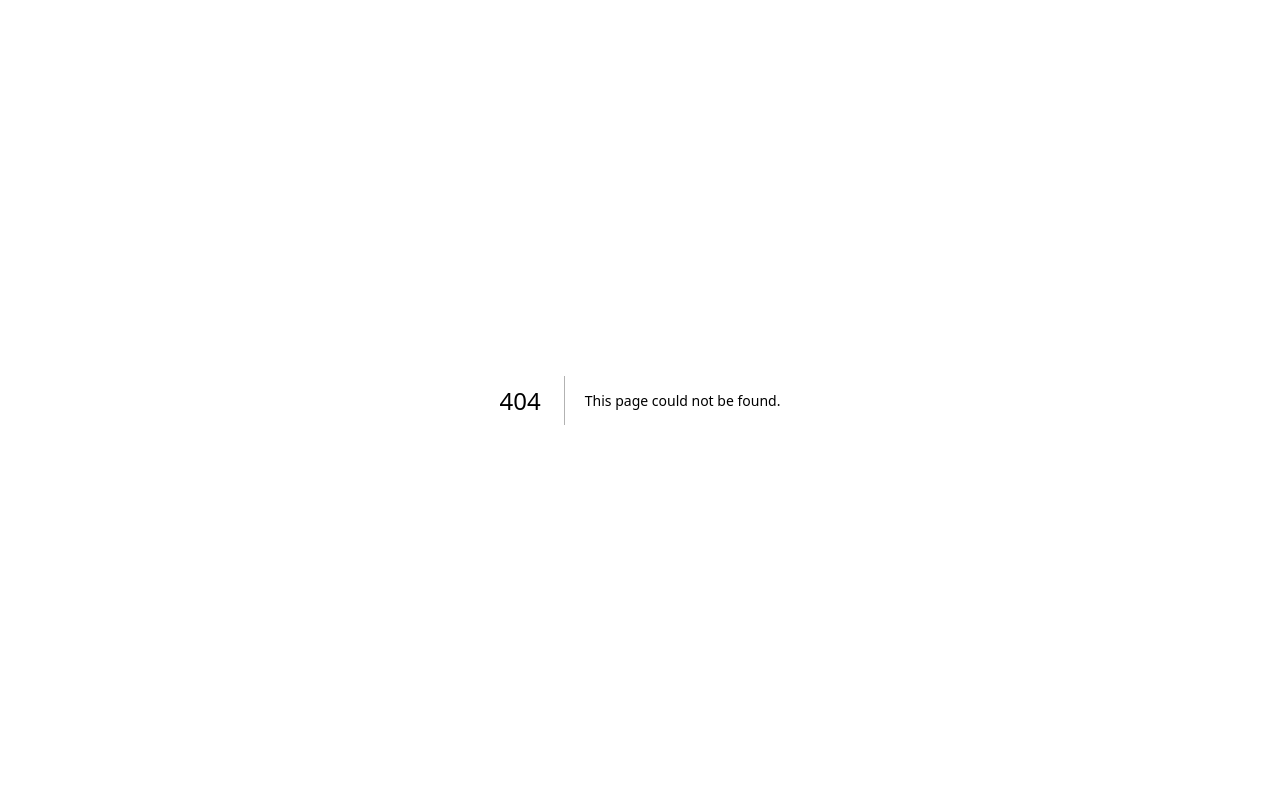
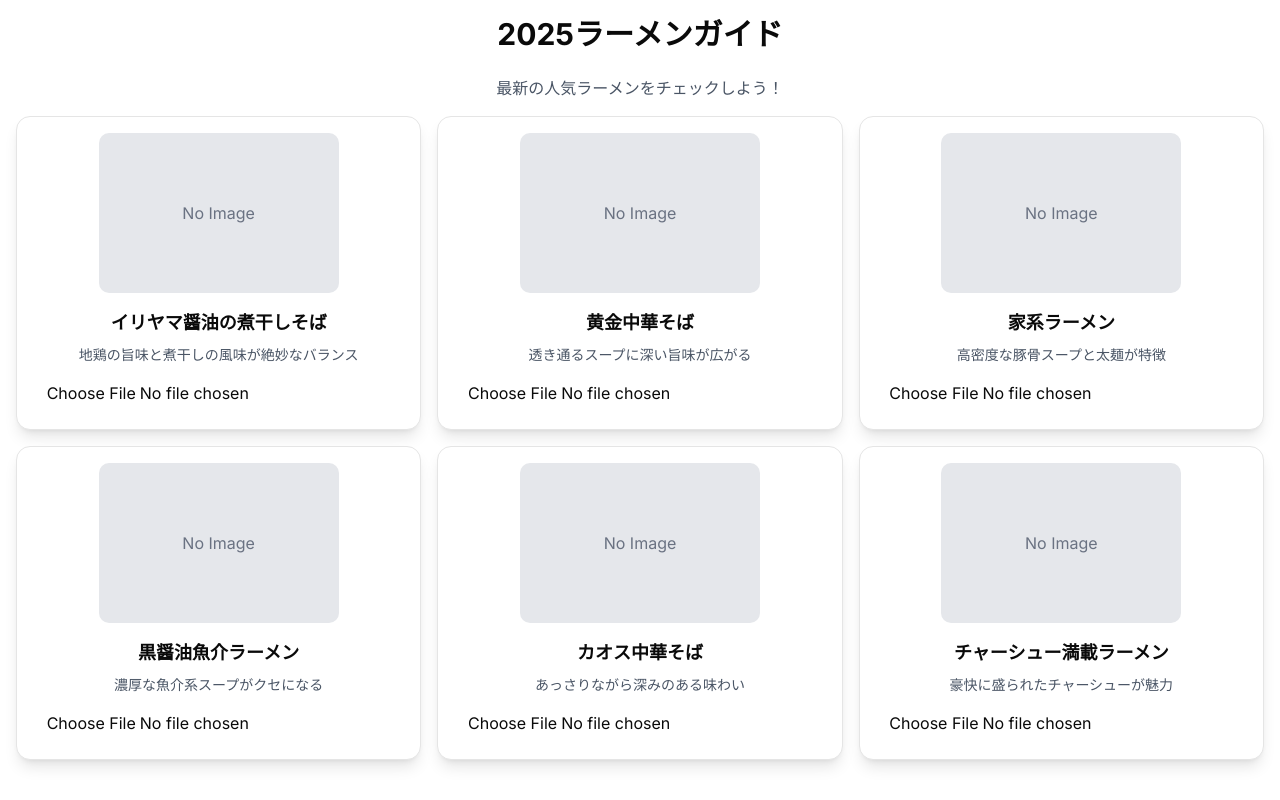
Before and after one commit to sharehouse-sanhaimu/oshi-ramen, a Next.js app in the folder view/: page /test in a window 1280 px wide. Before the commit this address had no page. Built offline with nearby package versions, Linux system fonts and the light colour scheme; sample sign-in values are in the browser's storage.

Commit message:
add ramen gallery

```diff
--- a/view/package.json
+++ b/view/package.json
@@ -12,6 +12,7 @@
 	"dependencies": {
 		"@firebase/auth": "^1.9.1",
 		"@hookform/resolvers": "^4.1.2",
+		"@radix-ui/react-dialog": "^1.1.6",
 		"@radix-ui/react-label": "^2.1.2",
 		"@radix-ui/react-slot": "^1.1.2",
 		"@radix-ui/themes": "^3.2.1",
@@ -24,10 +25,11 @@
 		"react-dom": "^19.0.0",
 		"react-firebase-hooks": "^5.1.1",
 		"react-hook-form": "^7.54.2",
+		"recharts": "^2.15.1",
 		"tailwind-merge": "^3.0.2",
 		"tailwindcss-animate": "^1.0.7",
-		"zustand": "^5.0.3",
-		"zod": "^3.24.2"
+		"zod": "^3.24.2",
+		"zustand": "^5.0.3"
 	},
 	"devDependencies": {
 		"@biomejs/biome": "1.9.4",
--- /dev/null
+++ b/view/src/app/test/page.tsx
@@ -0,0 +1,9 @@
+import RamenGallery from "@/components/PrintPreview";
+
+export default function Home() {
+	return (
+		<div>
+      <RamenGallery />
+		</div>
+	);
+}
--- /dev/null
+++ b/view/src/components/PrintPreview.tsx
@@ -0,0 +1,158 @@
+"use client";
+
+import React, { useState } from "react";
+import { Card, CardContent } from "@/components/ui/card";
+import { Button } from "@/components/ui/button";
+import {
+	Radar,
+	RadarChart,
+	PolarGrid,
+	PolarAngleAxis,
+	PolarRadiusAxis,
+} from "recharts";
+import {
+	Dialog,
+	DialogContent,
+	DialogHeader,
+	DialogTitle,
+} from "@/components/ui/dialog";
+
+const initialRamenList = [
+	{
+		id: 1,
+		name: "イリヤマ醤油の煮干しそば",
+		description: "地鶏の旨味と煮干しの風味が絶妙なバランス",
+		image: null,
+		stats: { 味: 4, こってり: 3, 麺の硬さ: 5, 具材: 4, スープの深み: 5 },
+	},
+	{
+		id: 2,
+		name: "黄金中華そば",
+		description: "透き通るスープに深い旨味が広がる",
+		image: null,
+		stats: { 味: 5, こってり: 2, 麺の硬さ: 4, 具材: 3, スープの深み: 5 },
+	},
+	{
+		id: 3,
+		name: "家系ラーメン",
+		description: "高密度な豚骨スープと太麺が特徴",
+		image: null,
+		stats: { 味: 5, こってり: 5, 麺の硬さ: 4, 具材: 5, スープの深み: 5 },
+	},
+	{
+		id: 4,
+		name: "黒醤油魚介ラーメン",
+		description: "濃厚な魚介系スープがクセになる",
+		image: null,
+		stats: { 味: 4, こってり: 3, 麺の硬さ: 4, 具材: 4, スープの深み: 4 },
+	},
+	{
+		id: 5,
+		name: "カオス中華そば",
+		description: "あっさりながら深みのある味わい",
+		image: null,
+		stats: { 味: 3, こってり: 2, 麺の硬さ: 3, 具材: 3, スープの深み: 3 },
+	},
+	{
+		id: 6,
+		name: "チャーシュー満載ラーメン",
+		description: "豪快に盛られたチャーシューが魅力",
+		image: null,
+		stats: { 味: 5, こってり: 4, 麺の硬さ: 3, 具材: 5, スープの深み: 5 },
+	},
+];
+
+export default function RamenGallery() {
+	const [ramenList, setRamenList] = useState(initialRamenList);
+	const [selectedRamen, setSelectedRamen] = useState(null);
+
+	const handleImageUpload = (event, id) => {
+		const file = event.target.files[0];
+		if (file) {
+			const reader = new FileReader();
+			reader.onloadend = () => {
+				setRamenList((prevList) =>
+					prevList.map((ramen) =>
+						ramen.id === id ? { ...ramen, image: reader.result } : ramen,
+					),
+				);
+			};
+			reader.readAsDataURL(file);
+		}
+	};
+
+	return (
+		<div className="p-4">
+			<h1 className="text-3xl font-bold text-center mb-6">
+				2025ラーメンガイド
+			</h1>
+			<p className="text-center text-gray-600 mb-4">
+				最新の人気ラーメンをチェックしよう！
+			</p>
+			<div className="grid grid-cols-1 md:grid-cols-2 lg:grid-cols-3 gap-4">
+				{ramenList.map((ramen) => (
+					<Card key={ramen.id} className="p-4 border rounded-xl shadow-lg">
+						<CardContent className="flex flex-col items-center">
+							{ramen.image ? (
+								<img
+									src={ramen.image}
+									alt={ramen.name}
+									className="w-60 h-40 object-cover rounded-lg mb-4 cursor-pointer"
+									onClick={() => setSelectedRamen(ramen)}
+								/>
+							) : (
+								<div className="w-60 h-40 bg-gray-200 flex items-center justify-center rounded-lg mb-4">
+									<span className="text-gray-500">No Image</span>
+								</div>
+							)}
+							<h2 className="text-lg font-bold mb-2">{ramen.name}</h2>
+							<p className="text-sm text-gray-600 mb-4">{ramen.description}</p>
+							<input
+								type="file"
+								accept="image/*"
+								onChange={(e) => handleImageUpload(e, ramen.id)}
+								className="mb-2"
+							/>
+						</CardContent>
+					</Card>
+				))}
+			</div>
+
+			{selectedRamen && (
+				<Dialog
+					open={!!selectedRamen}
+					onOpenChange={() => setSelectedRamen(null)}
+				>
+					<DialogContent>
+						<DialogHeader>
+							<DialogTitle>{selectedRamen.name}</DialogTitle>
+						</DialogHeader>
+						<p className="text-gray-600 mb-4">{selectedRamen.description}</p>
+						<RadarChart
+							cx={150}
+							cy={150}
+							outerRadius={80}
+							width={300}
+							height={300}
+							data={Object.keys(selectedRamen.stats).map((key) => ({
+								subject: key,
+								value: selectedRamen.stats[key],
+							}))}
+						>
+							<PolarGrid />
+							<PolarAngleAxis dataKey="subject" />
+							<PolarRadiusAxis domain={[0, 5]} />
+							<Radar
+								name={selectedRamen.name}
+								dataKey="value"
+								stroke="#8884d8"
+								fill="#8884d8"
+								fillOpacity={0.6}
+							/>
+						</RadarChart>
+					</DialogContent>
+				</Dialog>
+			)}
+		</div>
+	);
+}
--- /dev/null
+++ b/view/src/components/ui/dialog.tsx
@@ -0,0 +1,135 @@
+"use client"
+
+import * as React from "react"
+import * as DialogPrimitive from "@radix-ui/react-dialog"
+import { XIcon } from "lucide-react"
+
+import { cn } from "@/lib/utils"
+
+function Dialog({
+  ...props
+}: React.ComponentProps<typeof DialogPrimitive.Root>) {
+  return <DialogPrimitive.Root data-slot="dialog" {...props} />
+}
+
+function DialogTrigger({
+  ...props
+}: React.ComponentProps<typeof DialogPrimitive.Trigger>) {
+  return <DialogPrimitive.Trigger data-slot="dialog-trigger" {...props} />
+}
+
+function DialogPortal({
+  ...props
+}: React.ComponentProps<typeof DialogPrimitive.Portal>) {
+  return <DialogPrimitive.Portal data-slot="dialog-portal" {...props} />
+}
+
+function DialogClose({
+  ...props
+}: React.ComponentProps<typeof DialogPrimitive.Close>) {
+  return <DialogPrimitive.Close data-slot="dialog-close" {...props} />
+}
+
+function DialogOverlay({
+  className,
+  ...props
+}: React.ComponentProps<typeof DialogPrimitive.Overlay>) {
+  return (
+    <DialogPrimitive.Overlay
+      data-slot="dialog-overlay"
+      className={cn(
+        "data-[state=open]:animate-in data-[state=closed]:animate-out data-[state=closed]:fade-out-0 data-[state=open]:fade-in-0 fixed inset-0 z-50 bg-black/80",
+        className
+      )}
+      {...props}
+    />
+  )
+}
+
+function DialogContent({
+  className,
+  children,
+  ...props
+}: React.ComponentProps<typeof DialogPrimitive.Content>) {
+  return (
+    <DialogPortal data-slot="dialog-portal">
+      <DialogOverlay />
+      <DialogPrimitive.Content
+        data-slot="dialog-content"
+        className={cn(
+          "bg-background data-[state=open]:animate-in data-[state=closed]:animate-out data-[state=closed]:fade-out-0 data-[state=open]:fade-in-0 data-[state=closed]:zoom-out-95 data-[state=open]:zoom-in-95 fixed top-[50%] left-[50%] z-50 grid w-full max-w-[calc(100%-2rem)] translate-x-[-50%] translate-y-[-50%] gap-4 rounded-lg border p-6 shadow-lg duration-200 sm:max-w-lg",
+          className
+        )}
+        {...props}
+      >
+        {children}
+        <DialogPrimitive.Close className="ring-offset-background focus:ring-ring data-[state=open]:bg-accent data-[state=open]:text-muted-foreground absolute top-4 right-4 rounded-xs opacity-70 transition-opacity hover:opacity-100 focus:ring-2 focus:ring-offset-2 focus:outline-hidden disabled:pointer-events-none [&_svg]:pointer-events-none [&_svg]:shrink-0 [&_svg:not([class*='size-'])]:size-4">
+          <XIcon />
+          <span className="sr-only">Close</span>
+        </DialogPrimitive.Close>
+      </DialogPrimitive.Content>
+    </DialogPortal>
+  )
+}
+
+function DialogHeader({ className, ...props }: React.ComponentProps<"div">) {
+  return (
+    <div
+      data-slot="dialog-header"
+      className={cn("flex flex-col gap-2 text-center sm:text-left", className)}
+      {...props}
+    />
+  )
+}
+
+function DialogFooter({ className, ...props }: React.ComponentProps<"div">) {
+  return (
+    <div
+      data-slot="dialog-footer"
+      className={cn(
+        "flex flex-col-reverse gap-2 sm:flex-row sm:justify-end",
+        className
+      )}
+      {...props}
+    />
+  )
+}
+
+function DialogTitle({
+  className,
+  ...props
+}: React.ComponentProps<typeof DialogPrimitive.Title>) {
+  return (
+    <DialogPrimitive.Title
+      data-slot="dialog-title"
+      className={cn("text-lg leading-none font-semibold", className)}
+      {...props}
+    />
+  )
+}
+
+function DialogDescription({
+  className,
+  ...props
+}: React.ComponentProps<typeof DialogPrimitive.Description>) {
+  return (
+    <DialogPrimitive.Description
+      data-slot="dialog-description"
+      className={cn("text-muted-foreground text-sm", className)}
+      {...props}
+    />
+  )
+}
+
+export {
+  Dialog,
+  DialogClose,
+  DialogContent,
+  DialogDescription,
+  DialogFooter,
+  DialogHeader,
+  DialogOverlay,
+  DialogPortal,
+  DialogTitle,
+  DialogTrigger,
+}
```
Also changed, not shown: 1 other file (tests, documents, lock files or other folders).
